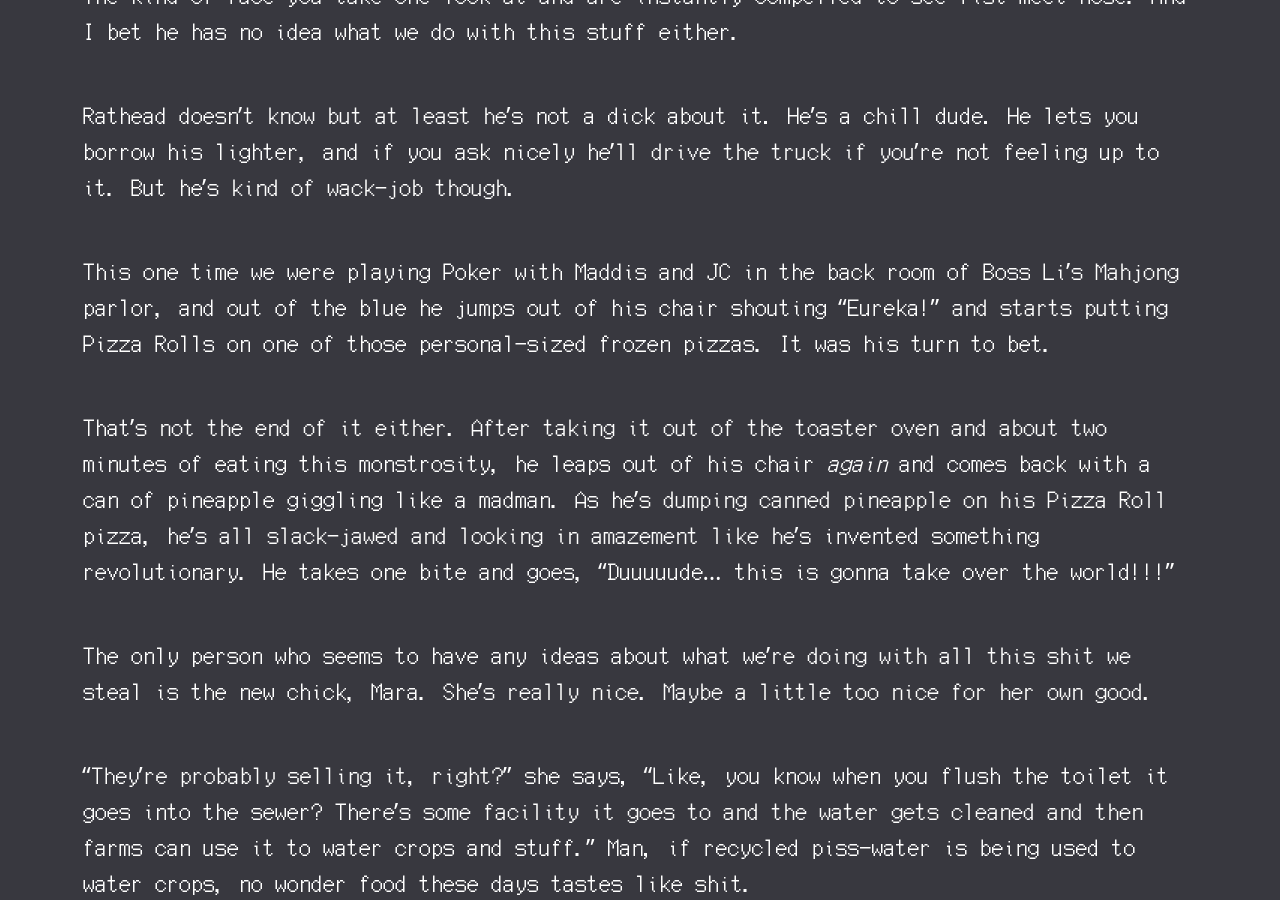
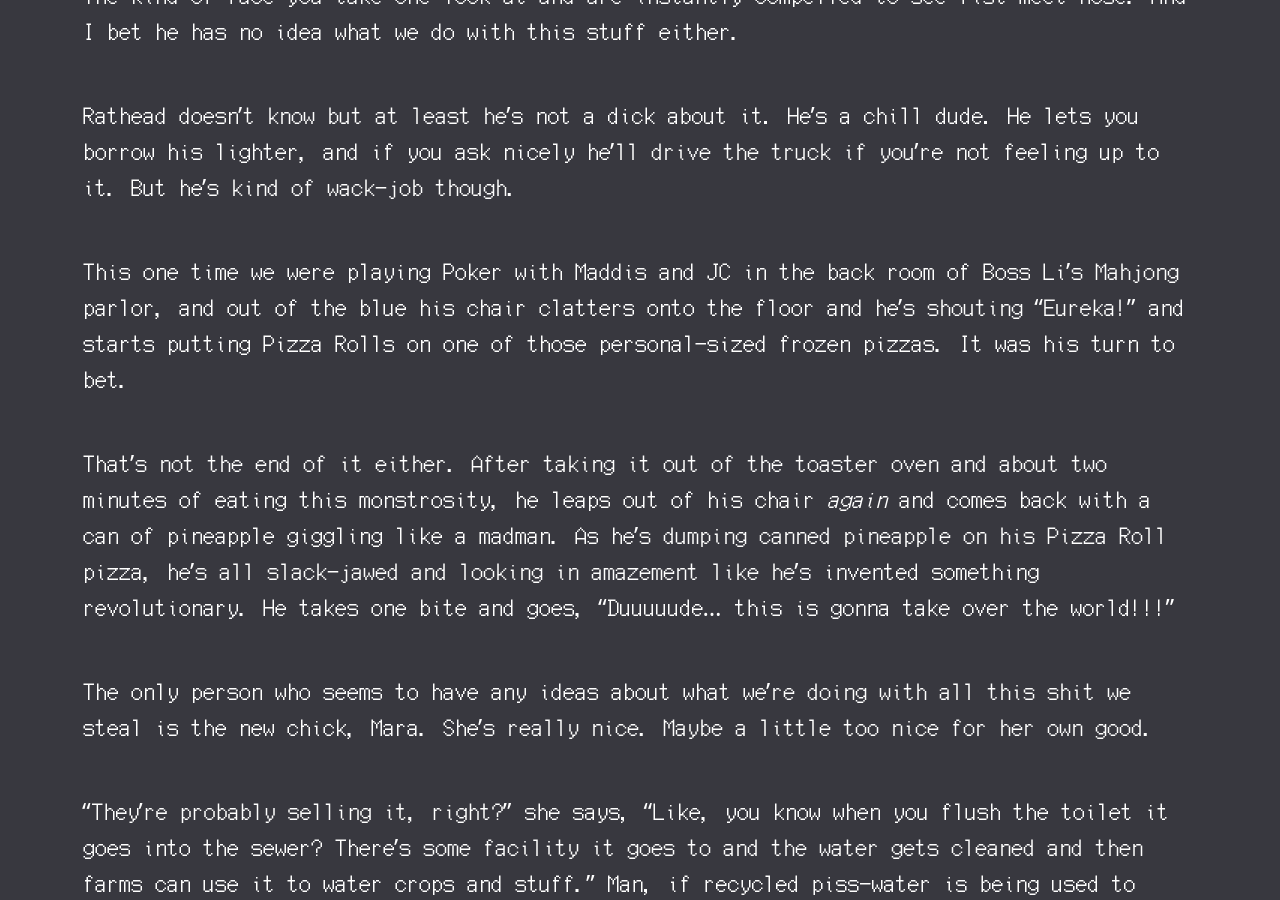
Before and after one commit to pilosophos/pilosophos-site-v1, a Jekyll site: the page built from _writing/piss-corps.md, in a window 1280 px wide and 900 px high, scrolled down 1655 px. Built offline with Jekyll 4.4.1, drawn with Linux system fonts in a browser that asks for light colours.

Commit message:
better wording

```diff
--- a/_writing/piss-corps.md
+++ b/_writing/piss-corps.md
@@ -47,7 +47,7 @@ He's never shown his face either. I bet he's got a super punchable face, you kno
 
 Rathead doesn't know but at least he's not a dick about it. He's a chill dude. He lets you borrow his lighter, and if you ask nicely he'll drive the truck if you're not feeling up to it. But he's kind of wack-job though.
 
-This one time we were playing Poker with Maddis and JC in the back room of Boss Li's Mahjong parlor, and out of the blue he jumps out of his chair shouting "Eureka!" and starts putting Pizza Rolls on one of those personal-sized frozen pizzas. It was his turn to bet.
+This one time we were playing Poker with Maddis and JC in the back room of Boss Li's Mahjong parlor, and out of the blue his chair clatters onto the floor and he's shouting "Eureka!" and starts putting Pizza Rolls on one of those personal-sized frozen pizzas. It was his turn to bet.
 
 That's not the end of it either. After taking it out of the toaster oven and about two minutes of eating this monstrosity, he leaps out of his chair *again* and comes back with a can of pineapple giggling like a madman. As he's dumping canned pineapple on his Pizza Roll pizza, he's all slack-jawed and looking in amazement like he's invented something revolutionary. He takes one bite and goes, "Duuuuude... this is gonna take over the world!!!"
 
```
